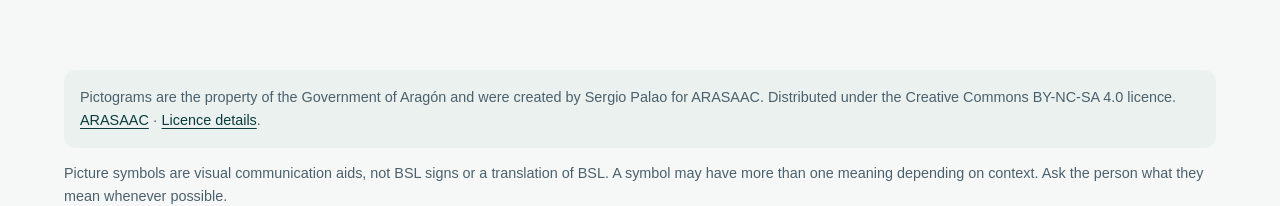
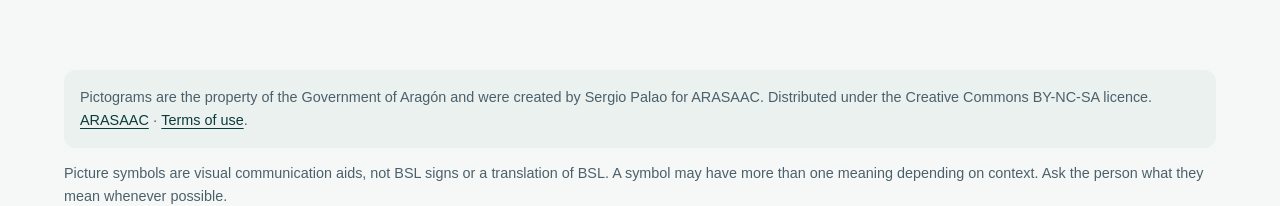
Before and after one commit to ray-seal/SignBuddy, a Next.js app: page /symbols in a window 1280 px wide. Shown: the part 595-801 px from the top of the page. Built offline with nearby package versions, Linux system fonts and the light colour scheme.

Commit message:
Align visible symbol attribution with ARASAAC terms

```diff
--- a/components/SymbolSearch.tsx
+++ b/components/SymbolSearch.tsx
@@ -131,13 +131,13 @@ export default function SymbolSearch() {
       <p className="symbol-attribution">
         Pictograms are the property of the Government of Aragón and were
         created by Sergio Palao for ARASAAC. Distributed under the
-        Creative Commons BY-NC-SA 4.0 licence.{" "}
+        Creative Commons BY-NC-SA licence.{" "}
         <a href="https://arasaac.org/" target="_blank" rel="noreferrer">
           ARASAAC
         </a>
         {" · "}
-        <a href="https://creativecommons.org/licenses/by-nc-sa/4.0/" target="_blank" rel="noreferrer">
-          Licence details
+        <a href="https://arasaac.org/terms-of-use" target="_blank" rel="noreferrer">
+          Terms of use
         </a>
         .
       </p>
```
